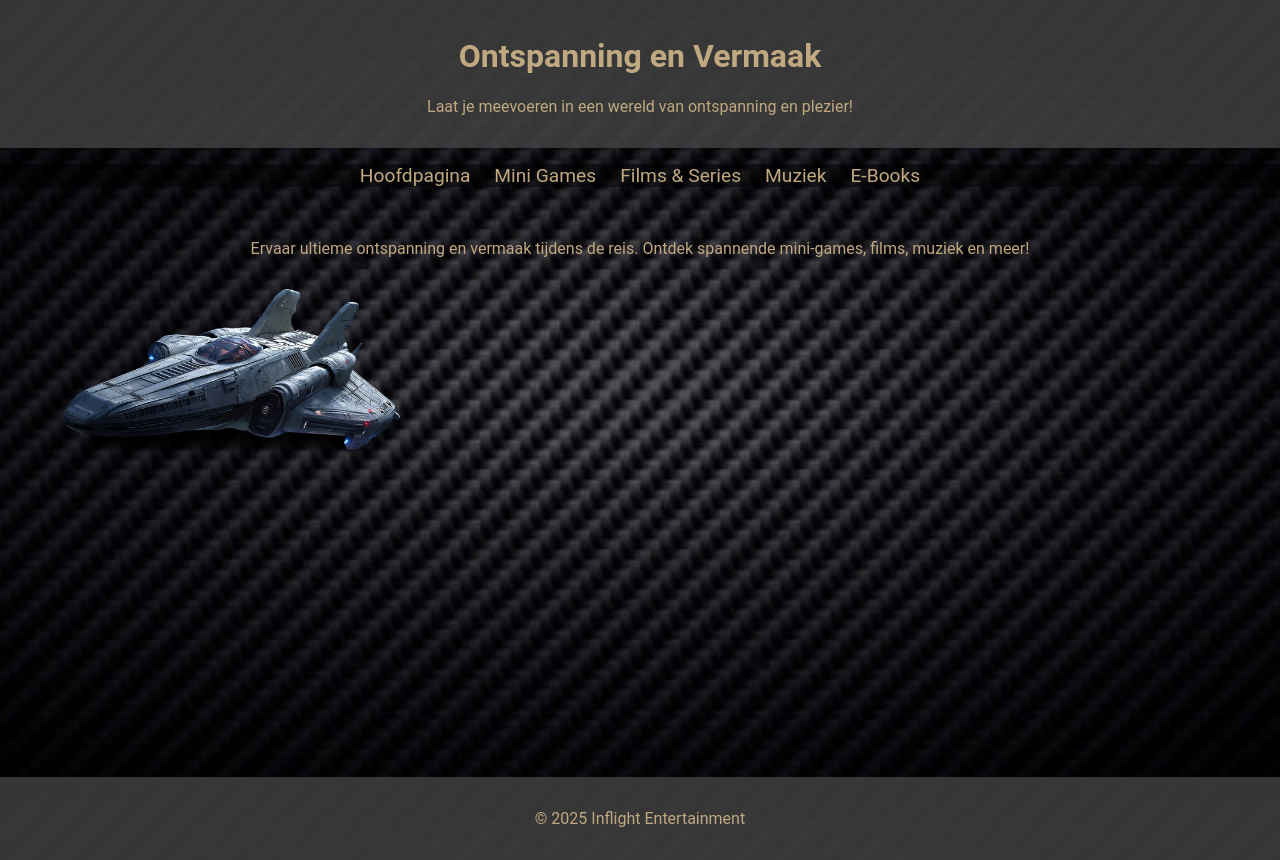
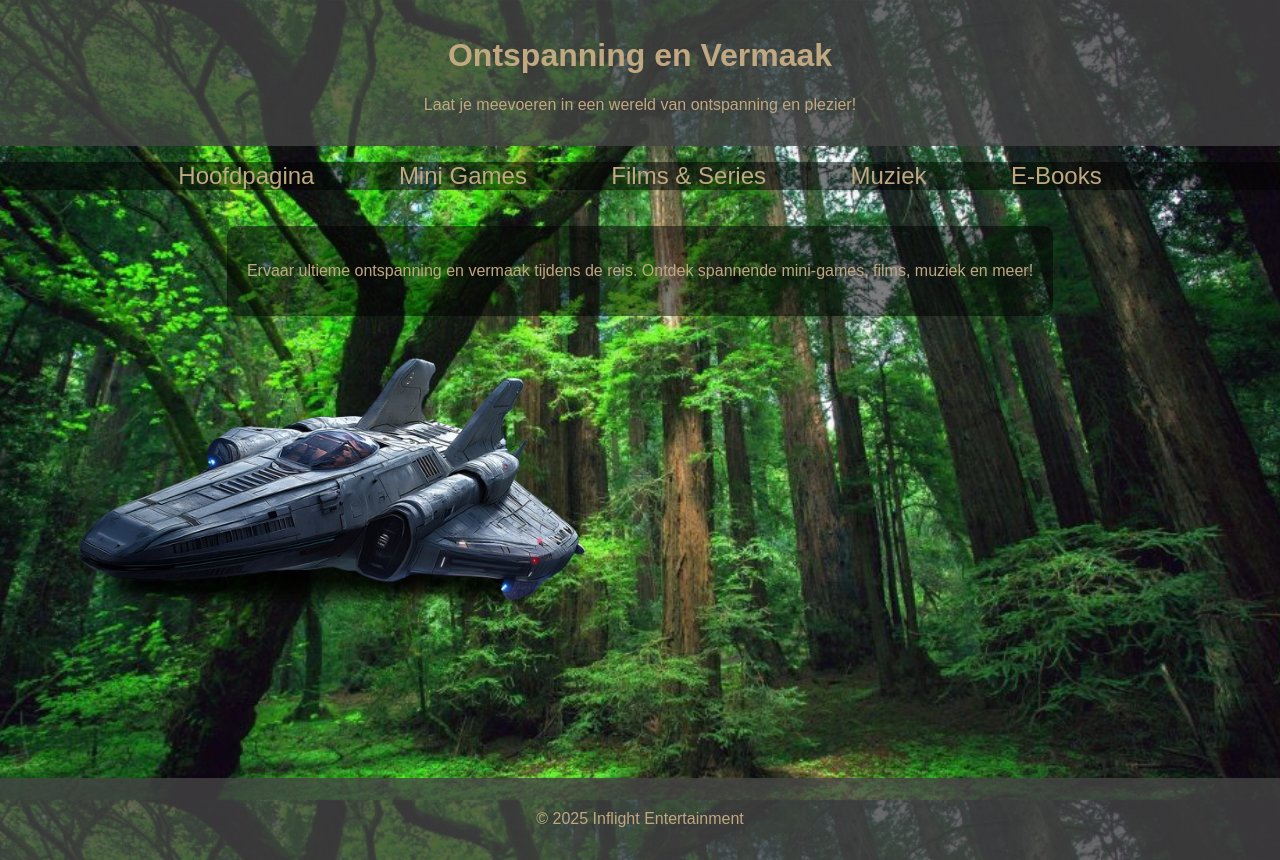
Before and after one commit to lasagnalasagnas/mission-to-mars, a plain HTML site: page website 2 2/project/ontspanningvermaak/index.html in a window 1280 px wide. Drawn offline with Linux system fonts and the light colour scheme.

Commit message:
werkt niet

```diff
--- a/website 2 2/project/ontspanningvermaak/index.html
+++ b/website 2 2/project/ontspanningvermaak/index.html
@@ -7,12 +7,12 @@
 
     <style>
         body {
-            font-family: 'Roboto', sans-serif;
-            background-image: url('../images/spaceship_interior.jpg');
+            font-family: 'Orbitron', sans-serif; /* Updated font */
+            background-image: url('/website 2 2/project/images/amazon-rainforest-1024x576.jpg'); /* Updated image */
             background-size: cover;
             background-repeat: no-repeat;
             background-attachment: fixed;
-            color: #C0A880;
+            color: #C0A880; /* Updated color */
             margin: 0;
             padding: 0;
             min-height: 100vh;
@@ -20,8 +20,8 @@
             padding-bottom: 60px; /* Height of the footer */
         }
         header, footer {
-            background-color: rgba(68, 68, 68, 0.8);
-            color: #C0A880;
+            background-color: rgba(68, 68, 68, 0.8); /* Example color */
+            color: #C0A880; /* Updated color */
             text-align: center;
             padding: 1em 0;
         }
@@ -34,23 +34,44 @@
             list-style-type: none;
             padding: 0;
             text-align: center;
-            background-color: rgba(0, 0, 0, 0.5);
+            background-color: rgba(0, 0, 0, 0.5); /* Transparent black */
         }
         nav ul li {
             display: inline;
-            margin: 0 10px;
+            margin: 0 20px; /* Increased margin */
         }
         nav ul li a {
-            color: #C0A880;
+            color: #C0A880; /* Updated color */
             text-decoration: none;
-            font-size: 1.2em;
+            font-size: 1.5em; /* Larger text */
+            padding: 10px 20px; /* Increased padding */
         }
         main {
             padding: 20px;
             text-align: center;
         }
+        .transparent-box {
+            background-color: rgba(0, 0, 0, 0.5); /* Transparent black */
+            padding: 20px;
+            border-radius: 10px;
+            display: inline-block;
+        }
+        table {
+            margin: 0 auto;
+            border-collapse: collapse;
+            width: 80%;
+            background-color: rgba(255, 255, 255, 0.8);
+        }
+        th, td {
+            padding: 10px;
+            border: 1px solid #ddd;
+        }
+        th {
+            background-color: #444; /* Example color */
+            color: #C0A880; /* Updated color */
+        }
         .spaceship {
-            width: 400px;
+            width: 600px; /* Increased width */
             margin: 20px auto;
             display: block;
             transition: transform 0.3s ease;
@@ -60,10 +81,12 @@
         }
         .image-container {
             text-align: center;
+            margin-top: 20px; /* Added margin-top to center under text */
         }
         .image-container img {
             margin: 10px;
         }
+
     </style>
 </head>
 <body class="ontspanning-vermaak">
@@ -84,7 +107,9 @@
     </nav>
 
     <main>
-        <p>Ervaar ultieme ontspanning en vermaak tijdens de reis. Ontdek spannende mini-games, films, muziek en meer!</p>
+        <div class="transparent-box">
+            <p>Ervaar ultieme ontspanning en vermaak tijdens de reis. Ontdek spannende mini-games, films, muziek en meer!</p>
+        </div>
         <div class="image-container">
             <img src="../images/spaceship.png" alt="Ruimteschip" class="spaceship">
         </div>
```
Also changed, not shown: website 2 2/project/ontspanningvermaak/films_series.html (+4 -1 lines).
